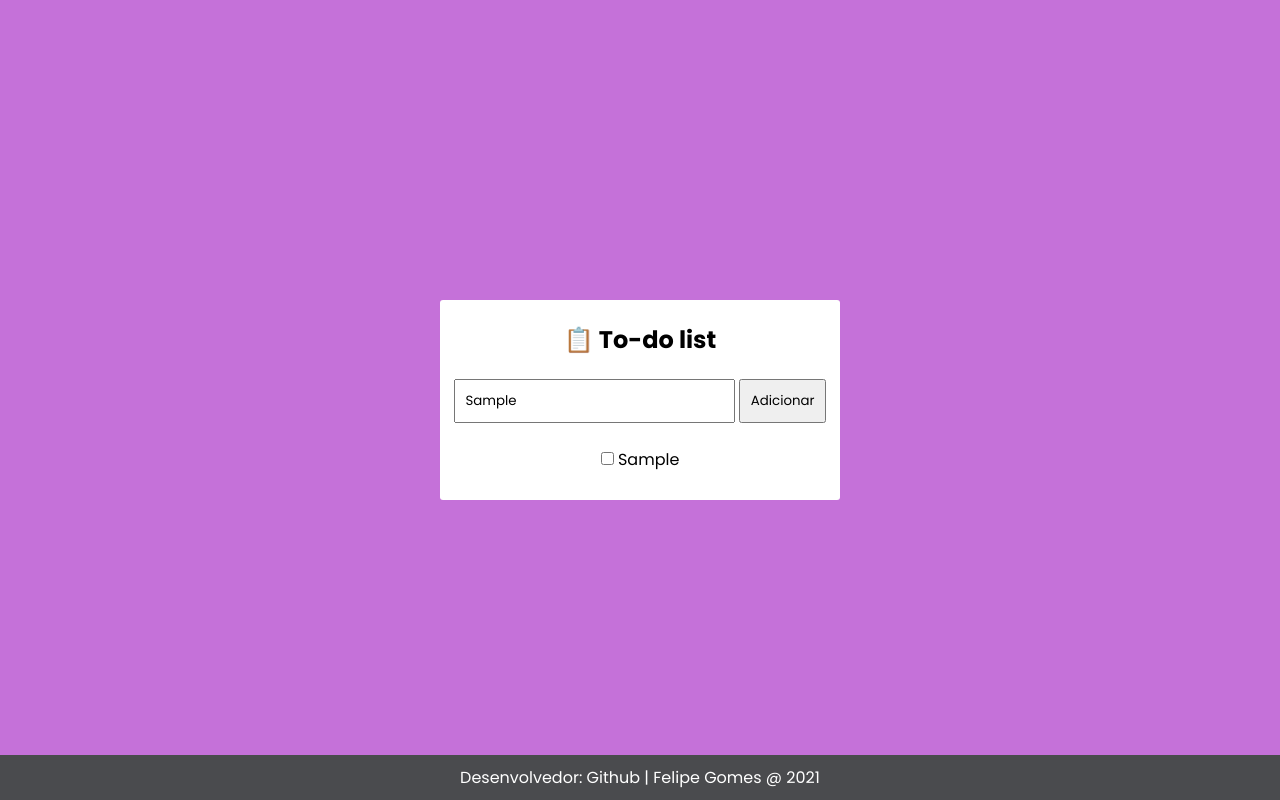
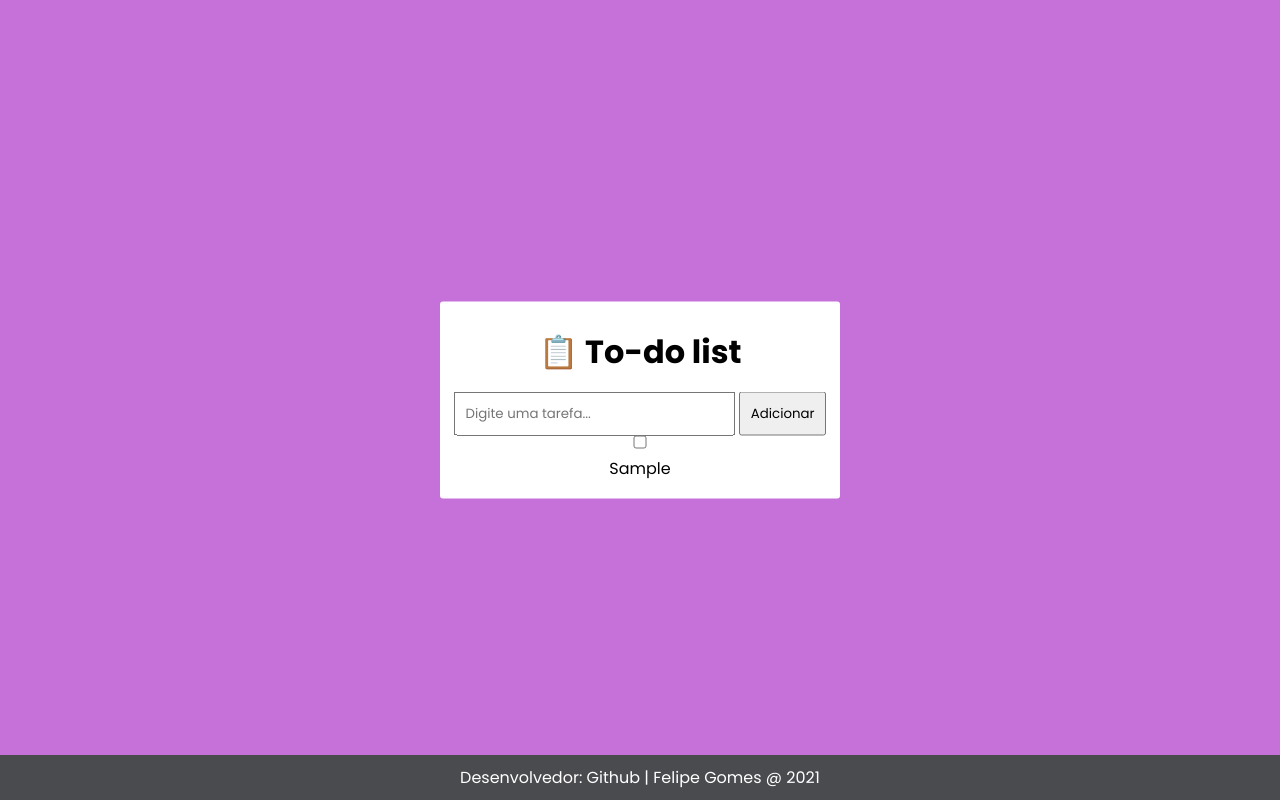
Before and after one commit to felipegomesk7m/to-do-list-JavaScript, a plain HTML site: page index.html in a window 1280 px wide. Both pictures are taken after typing "Sample" into the empty fields and a click on the button "Adicionar". Drawn offline with Linux system fonts and the light colour scheme.

Commit message:
alerações no CSS

```diff
--- a/index.html
+++ b/index.html
@@ -11,7 +11,7 @@
 <body>
     <main>
         <div class="container">
-            <h2>📋 To-do list</h2>
+            <h1>📋 To-do list</h1>
             <input type="text" id="text" placeholder="Digite uma tarefa..."> <button id="add-btn">Adicionar</button>
             <div class="tasks">
                 <p id="task-class">
--- a/script.js
+++ b/script.js
@@ -3,5 +3,11 @@ const taskClass = document.getElementById('task-class');
 
 addBtn.addEventListener('click', () => {
     let textArea = document.getElementById('text');
-    taskClass.innerHTML += `\n <input type="checkbox"> ${textArea.value}`
+    if (textArea.value === "") {
+        console.log('Você adicionou um campo em vazio')
+    } else {
+        taskClass.innerHTML += `\n <input type="checkbox"> <label>${textArea.value}</label>`
+        textArea.value = "";
+    }
+
 })
--- a/style.css
+++ b/style.css
@@ -11,6 +11,10 @@ body {
     background-color: #C571D9;
 }
 
+h1 {
+    margin-top: 20px;
+    margin-bottom: 20px;
+}
 .container {
     width: 400px;
     background-color:#fff;
@@ -21,12 +25,12 @@ body {
     top: 50%;
     left: 50%;
     transform: translate(-50%,-50%);
-    line-height: 60px;
+    line-height: 40px;
 }
 
 #task-class {
-    line-height: auto;
-    display: block;
+    display: flex;
+    flex-direction: column;
 }
 
 input, button {
```
